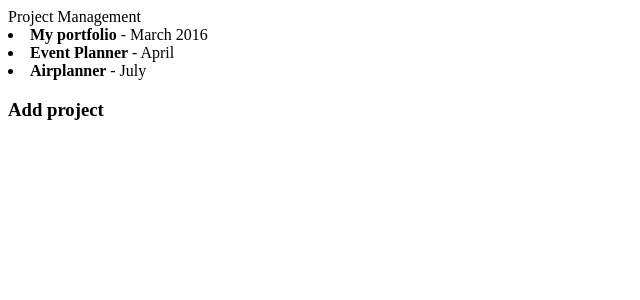
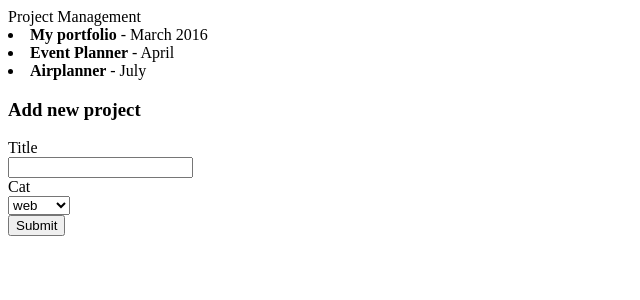
Before and after one commit to Sherri010/First-React-App, a React (Create React App) app: page / in a window 1280 px wide. Shown: the top 300 px of the page, without its empty margins (0-640 px from the left). Built offline with nearby package versions, Linux system fonts and the light colour scheme.

Commit message:
adds add project from

```diff
--- a/src/components/addproject.js
+++ b/src/components/addproject.js
@@ -1,13 +1,44 @@
 import React, { Component } from 'react';
 
-class Projects extends Component {
+class AddProject extends Component {
+  constructor(){
+    super();
+    this.satate={
+      newProject:[]
+    }
+  }
+  static defaultProps ={
+    categories:["web","mobile","design"]
+  }
+
+  handleSubmit(e){
+       e.preventDefault();
+    console.log(this.refs.title.value);
+
+  }
+
   render() {
+    let cats = this.props.categories.map(category =>{
+       return <option key={category} value={category}>{category}</option>
+     });
     return (
-      <h3>
-      Add project
-      </h3>
-    );
-  }
+    <div>
+      <h3> Add new project </h3>
+      <form onSubmit={this.handleSubmit.bind(this)}>
+        <div>
+          <label>Title</label> <br />
+          <input type="text" ref="title" />
+        </div>
+        <div>
+          <label>Cat</label> <br />
+          <select ref="category">
+             {cats}
+          </select>
+        </div>
+        <input type="submit" value="Submit" />
+      </form>
+    </div>
+    )}
 }
 
-export default Projects;
+export default AddProject;
```
Also changed, not shown: 1 other file (tests, documents, lock files or other folders).
